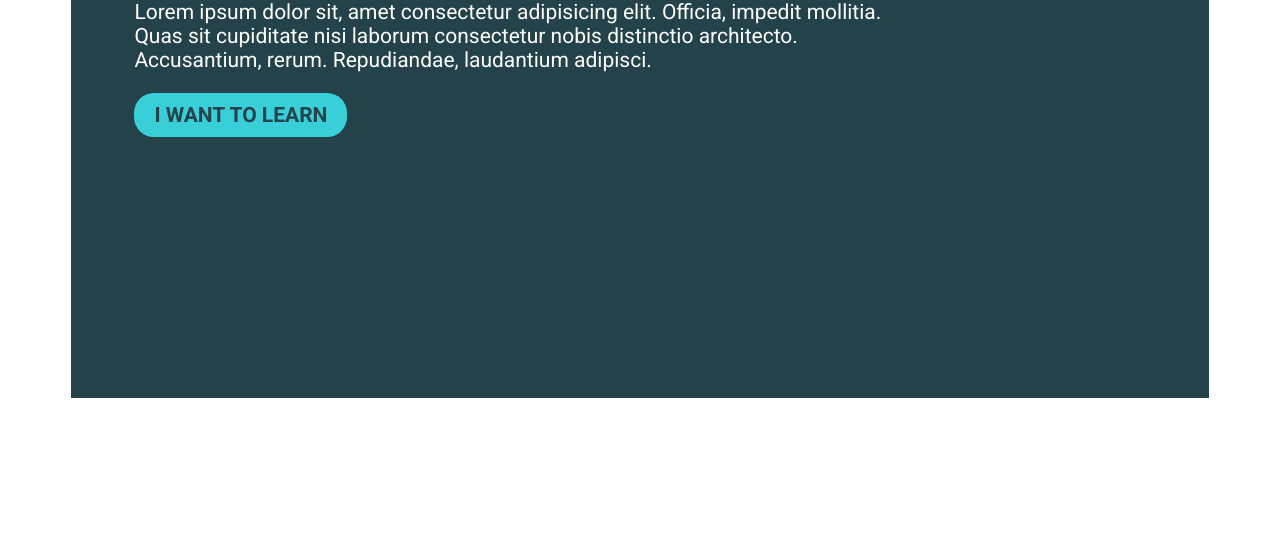
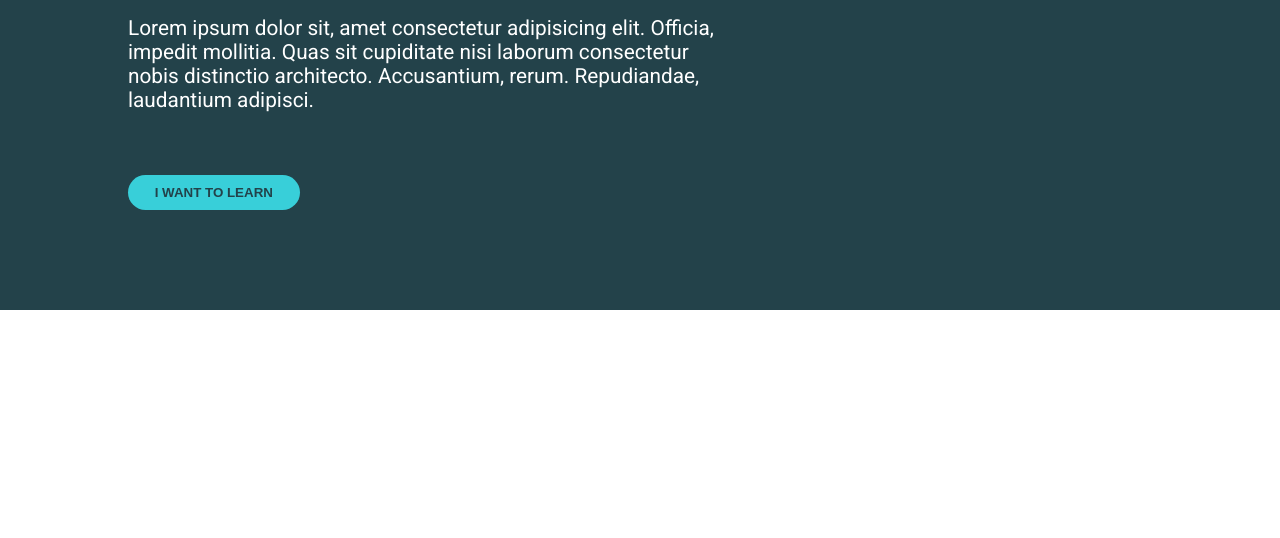
Before and after one commit to Esagecc/kevin_powel_challenges, a plain HTML site: page Challenge_03/index.html in a window 1280 px wide. Shown: the part 262-800 px from the top of the page. Drawn offline with Linux system fonts and the light colour scheme.

Commit message:
Updated style css

```diff
--- a/Challenge_03/style.css
+++ b/Challenge_03/style.css
@@ -1,44 +1,50 @@
 @import url('https://fonts.googleapis.com/css2?family=Roboto:ital,wght@0,400;0,700;1,500&display=swap');
 
-* {
+*, *::before, *::after {
     box-sizing: border-box;
+
+}
+
+body {
+    margin: 0;
+    font-size: 1.3rem;
     font-family: 'Roboto', sans-serif;
 }
 
 .top {
+    padding: 100px 0;
     background-color: #23424A;
     color: white;
-    height: 80vh;
-    margin: 20px auto;
-    width: 90%;
-    padding-top:5%;
-    padding-left: 5%;
 }
 
 .intro {
-    width: 70%;
+    width: 80%;
+    max-width: 1100px;
+    margin: 0 auto;
 }
 
+.top__text {
+    width: 60%;
+}
 .intro h1 {
-    font-size: 48px;
+    font-size: 3rem;
 }
 
 .intro p {
-    font-size: 21px;
+    margin-bottom: 3em;
 }
 
 .intro button {
     background-color: #38CFD9;
-    font-size: 21px;
     color: #23424A;
     font-weight: bold;
-    padding: 10px 20px;
+    padding: .75em 2em;
     border: none;
-    border-radius: 20px;
+    border-radius: 100px;
     cursor: pointer;
     transition: ease .3s;
 }
 
-.intro button:hover {
+.intro button:hover, button:focus {
     background-color: #39b1b9;
 }
```
